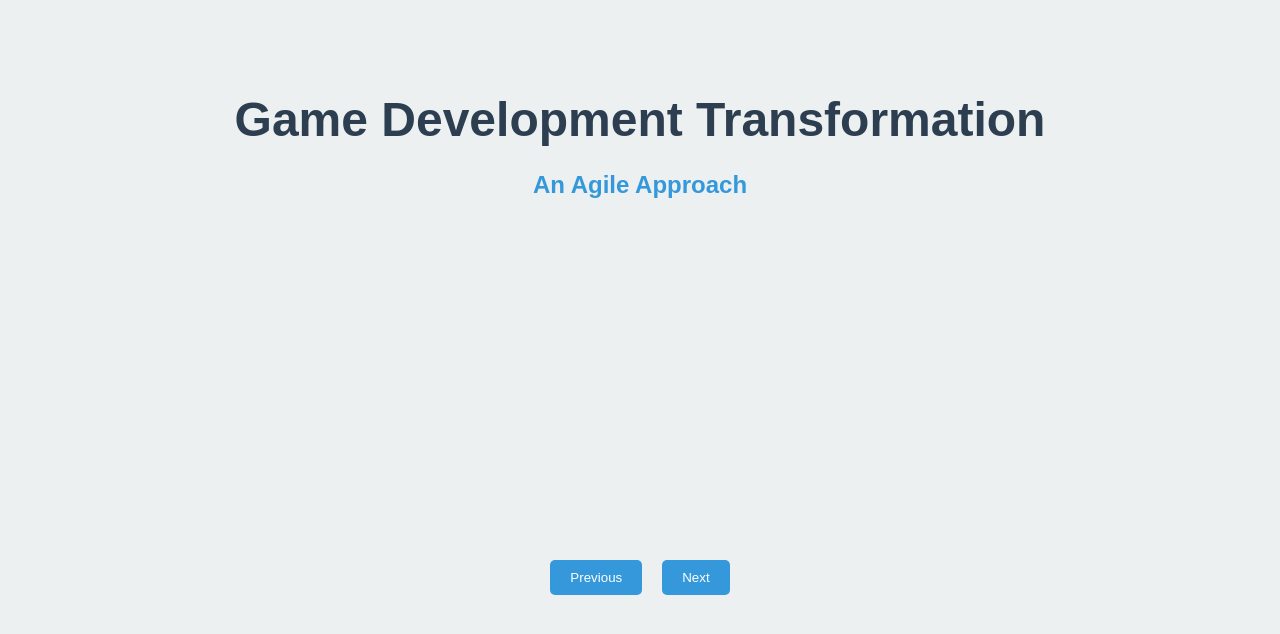
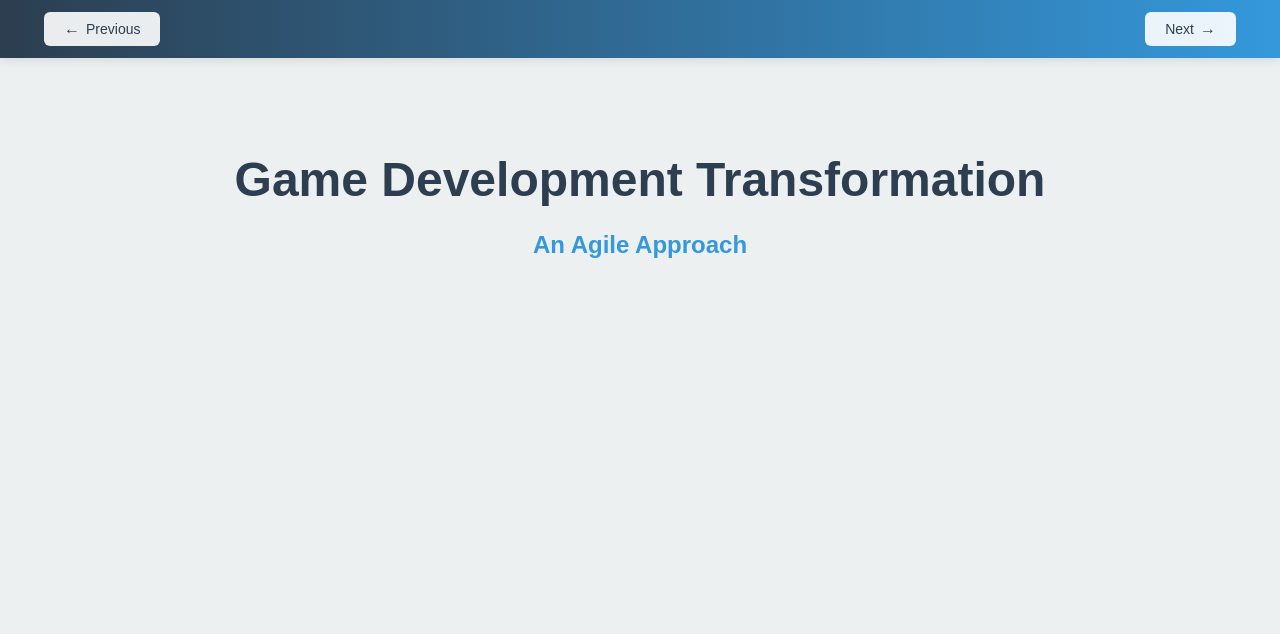
Before and after one commit to kaamiiaar/theGame, a plain HTML site: page index.html in a window 1280 px wide. Drawn offline with Linux system fonts and the light colour scheme.

Commit message:
checkpoint

```diff
--- a/index.html
+++ b/index.html
@@ -7,6 +7,13 @@
     <link rel="stylesheet" href="styles.css" />
   </head>
   <body>
+    <div class="navbar">
+      <div class="controls">
+        <button id="prev">Previous</button>
+        <button id="next">Next</button>
+      </div>
+    </div>
+
     <div class="presentation">
       <div class="slides-container">
         <div class="slide active" id="opening">
@@ -192,11 +199,6 @@
           <p>Thank you for your attention</p>
         </div>
       </div>
-
-      <div class="controls">
-        <button id="prev">Previous</button>
-        <button id="next">Next</button>
-      </div>
     </div>
     <script src="script.js"></script>
   </body>
--- a/styles.css
+++ b/styles.css
@@ -14,7 +14,7 @@ body {
 
 .presentation {
   max-width: 1200px;
-  margin: 0 auto;
+  margin: 60px auto 0;
   padding: 20px;
 }
 
@@ -99,23 +99,46 @@ h2 {
 
 .controls {
   display: flex;
-  justify-content: center;
-  gap: 20px;
-  margin-top: 20px;
+  width: 100%;
+  justify-content: space-between;
+  padding: 0 20px;
 }
 
-button {
-  padding: 10px 20px;
-  background: var(--secondary-color);
-  color: white;
+.controls button {
+  padding: 8px 20px;
   border: none;
-  border-radius: 5px;
+  border-radius: 6px;
+  background: rgba(255, 255, 255, 0.9);
+  color: var(--primary-color);
   cursor: pointer;
-  transition: background 0.3s ease;
+  font-size: 14px;
+  font-weight: 500;
+  transition: all 0.2s ease;
+  display: flex;
+  align-items: center;
+  gap: 6px;
 }
 
-button:hover {
-  background: var(--primary-color);
+.controls button:hover {
+  background: #ffffff;
+  transform: translateY(-1px);
+  box-shadow: 0 2px 8px rgba(0, 0, 0, 0.1);
+}
+
+.controls button:active {
+  transform: translateY(0);
+  box-shadow: 0 1px 4px rgba(0, 0, 0, 0.1);
+}
+
+/* Optional: Add icons to buttons */
+.controls button#prev::before {
+  content: "←";
+  font-size: 16px;
+}
+
+.controls button#next::after {
+  content: "→";
+  font-size: 16px;
 }
 
 @media (max-width: 768px) {
@@ -133,8 +156,8 @@ button:hover {
   position: absolute;
   top: 40px;
   left: 40px;
-  width: 400px;
-  height: 300px;
+  width: 560px;
+  height: 420px;
   background: var(--card-background);
   border-radius: 10px;
   overflow: hidden;
@@ -158,7 +181,7 @@ button:hover {
 
 /* Adjust content layout to be next to video */
 .slide .content-area {
-  margin-left: 460px;
+  margin-left: 620px;
   margin-right: 0;
   text-align: left;
   padding: 20px;
@@ -243,3 +266,26 @@ button:hover {
   margin-right: 0;
   width: 100%;
 }
+
+/* Add new navbar styles */
+.navbar {
+  position: fixed;
+  top: 0;
+  left: 0;
+  right: 0;
+  background: linear-gradient(
+    to right,
+    var(--primary-color),
+    var(--secondary-color)
+  );
+  padding: 12px 24px;
+  display: flex;
+  justify-content: space-between;
+  box-shadow: 0 2px 10px rgba(0, 0, 0, 0.1);
+  z-index: 1000;
+}
+
+/* Update presentation to account for navbar */
+.presentation {
+  margin-top: 60px;
+}
```
